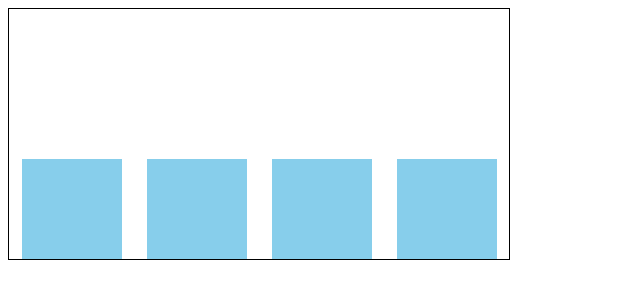
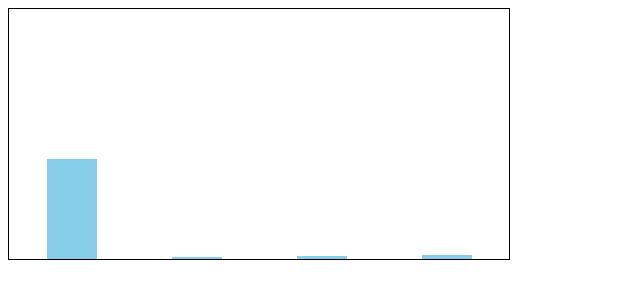
Before and after one commit to anthonycampbell/bar-chart, a website: page index.html in a window 1280 px wide. Shown: the whole page, without its empty margins (0-640 px from the left). Drawn offline with nearby package versions, Linux system fonts and the light colour scheme.

Commit message:
tidy up demo and separate making bars function from making chart function

```diff
--- a/index.html
+++ b/index.html
@@ -9,15 +9,7 @@
 </head>
 
 <body>
-  <script>
-    let demo = $('<div id="demo"></div>');
-    $("body").append(demo);
-    data = [];
-    options = {
-      height: 500,
-      width: 250
-    };
-    drawBarChart([1, 2, 3, 4], options, demo);
-  </script>
+  <div id="demo"></div>
+  <script>main()</script>
 </body>
 </html>
--- a/script.js
+++ b/script.js
@@ -1,7 +1,25 @@
+function main() {
+  let data = [100, 2, 3, 4];
+  let options = {};
+  let demo = $("#demo");
+  drawBarChart(data, options, demo);
+}
+
 function drawBarChart(data, options, element) {
   let barChart = $('<div class="bar-chart"></div>');
-  for (let i = 0; i < data.length; i++) {
-    barChart.append('<div class="bar"></div>');
-  }
+  makeBars(data, options, barChart);
   element.append(barChart);
 }
+
+function makeBars(data, options, barChart){
+  let bars = [];
+  let bar;
+  for (let i = 0; i < data.length; i++) {
+    bar = $('<div class="bar"></div>');
+    bar.height(data[i]);
+    bars.push(bar);
+  }
+  for (bar of bars) {
+    barChart.append(bar);
+  }
+}
--- a/styles.css
+++ b/styles.css
@@ -10,5 +10,5 @@
 .bar {
   background-color: skyblue;
   height: 100px;
-  width: 100px;
+  width: 50px;
 }
```
